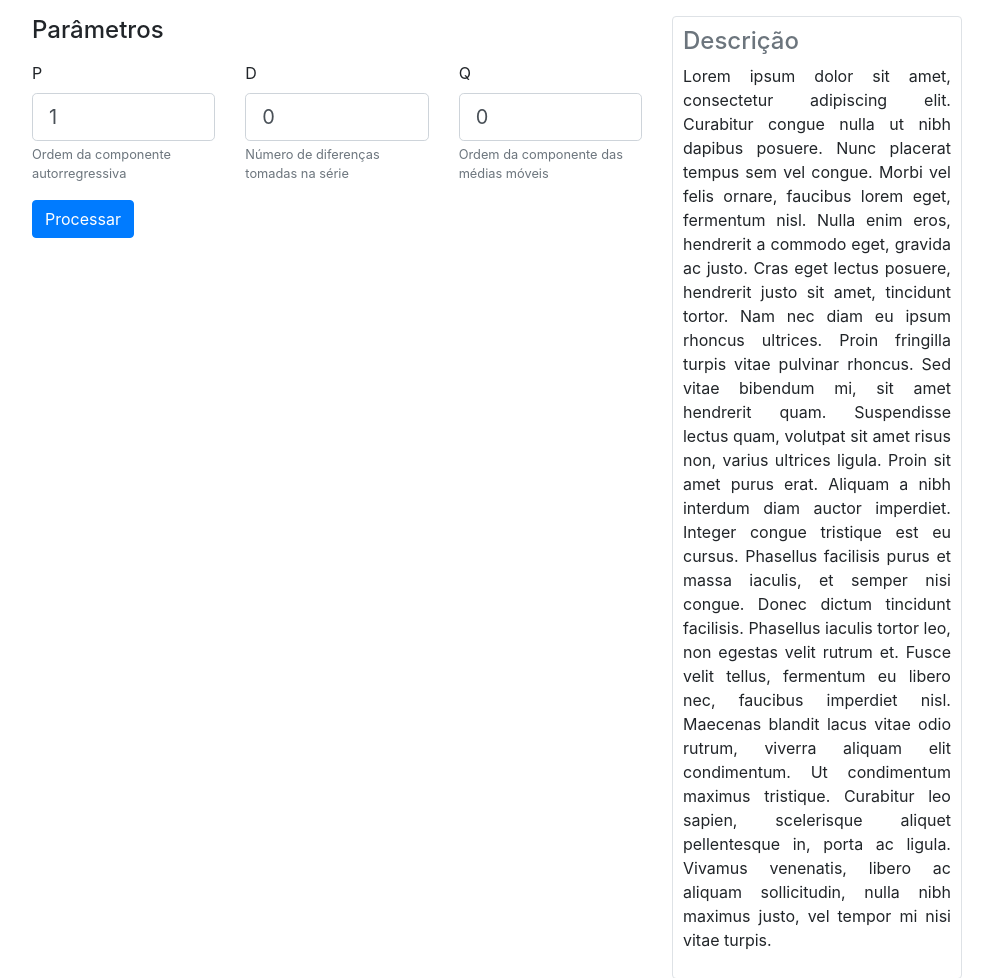
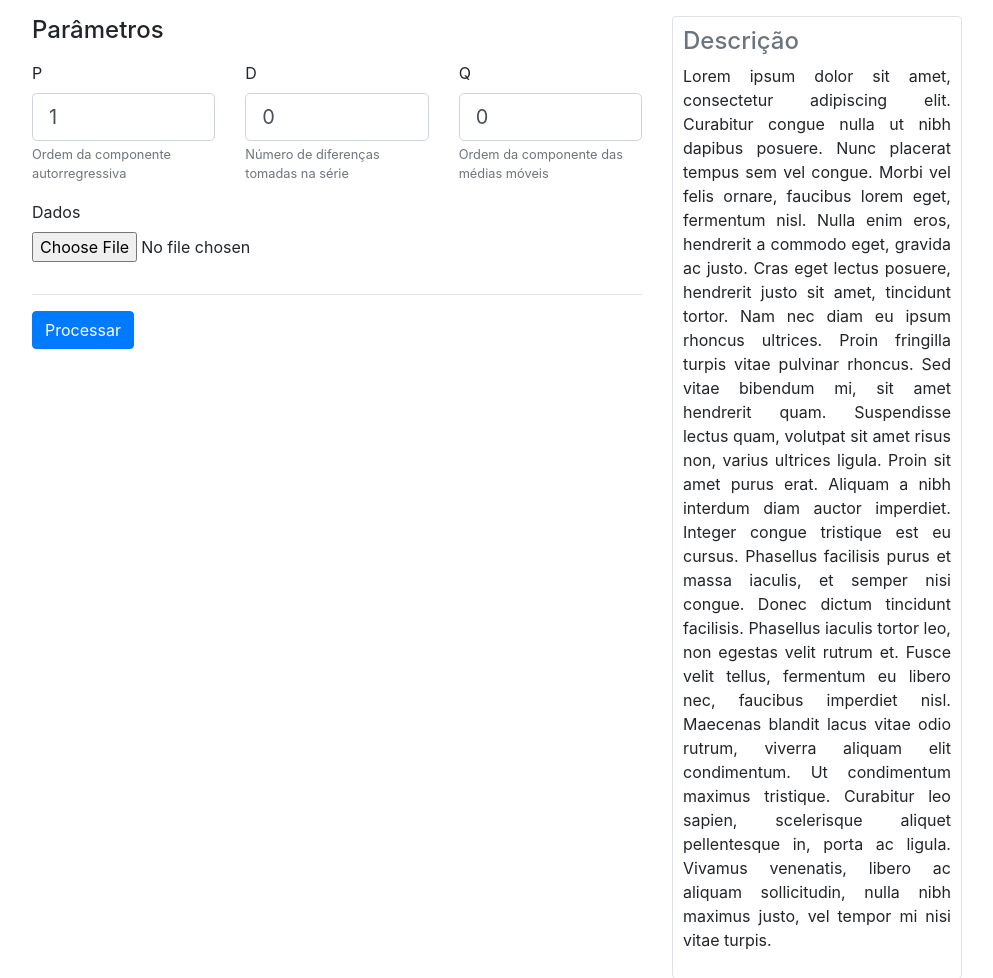
Before and after one commit to mariliamonteiro/pfc_timeseries, a Flask app: page /algorithms/arima in a window 1280 px wide. Shown: the part 182-1160 px from the top of the page, without its empty margins (143-1136 px from the left). Run offline with Flask 2, Linux system fonts and the light colour scheme; some libraries are stand-ins or nearby versions.

Commit message:
Update do arquivo. Ainda não está funcionando completamente.

```diff
--- a/app.py
+++ b/app.py
@@ -29,8 +29,10 @@ def algorithms_arima():
     form = FormARIMA(request.form)
 
     if (request.method == 'POST') and form.validate_on_submit():
-        result = [form.p.data, form.d.data, form.q.data]
-        return render_template('algorithms_arima_output.html', title='ARIMA', text=text, form= form, result= result)
+        if form.data.data:
+
+            result = form.data.filename
+            return render_template('algorithms_arima_output.html', title='ARIMA', text=text, form= form, result= result)
     else:
         return render_template('algorithms_arima.html', title='ARIMA', text=text, form= form)
 
--- a/forms.py
+++ b/forms.py
@@ -1,4 +1,5 @@
 from flask_wtf import FlaskForm
+from flask_wtf.file import FileField, FileAllowed, FileRequired
 from wtforms import StringField, PasswordField, SubmitField, BooleanField, IntegerField
 from wtforms.validators import InputRequired
 
@@ -7,4 +8,6 @@ class FormARIMA(FlaskForm):
     d = IntegerField('D',default=0, validators= [InputRequired()])
     q = IntegerField('Q',default=0, validators= [InputRequired()])
 
+    dados = FileField('Dados', validators= [FileAllowed('csv'), FileRequired()])
+
     submit = SubmitField('Processar')
--- a/templates/algorithms_arima.html
+++ b/templates/algorithms_arima.html
@@ -5,7 +5,7 @@
 
 <div class= "content-section">
 
-      <form method="POST", action="">
+      <form method="POST" action="" enctype="multipart/form-data">
         {{ form.hidden_tag() }}
         <fieldset class="form-group">
 
@@ -26,6 +26,20 @@
             <small class="form-text text-muted">Ordem da componente das médias móveis</small>
           </div>
           </div>
+
+          <div class="row">
+            <div class="form-group col-md-12">
+              {{ form.dados.label() }}
+              {{ form.dados(class="form-control-file") }}
+              {% if form.dados.errors %}
+                {% for error in form.dados.errors %}
+                  <span class="text-danger">{{ error }}</span><br />
+                {% endfor %}
+              {% endif %}
+
+            </div>
+          </div>
+          <hr />
 
           <div class="row">
             <div class="form-group col-md-3">
```
